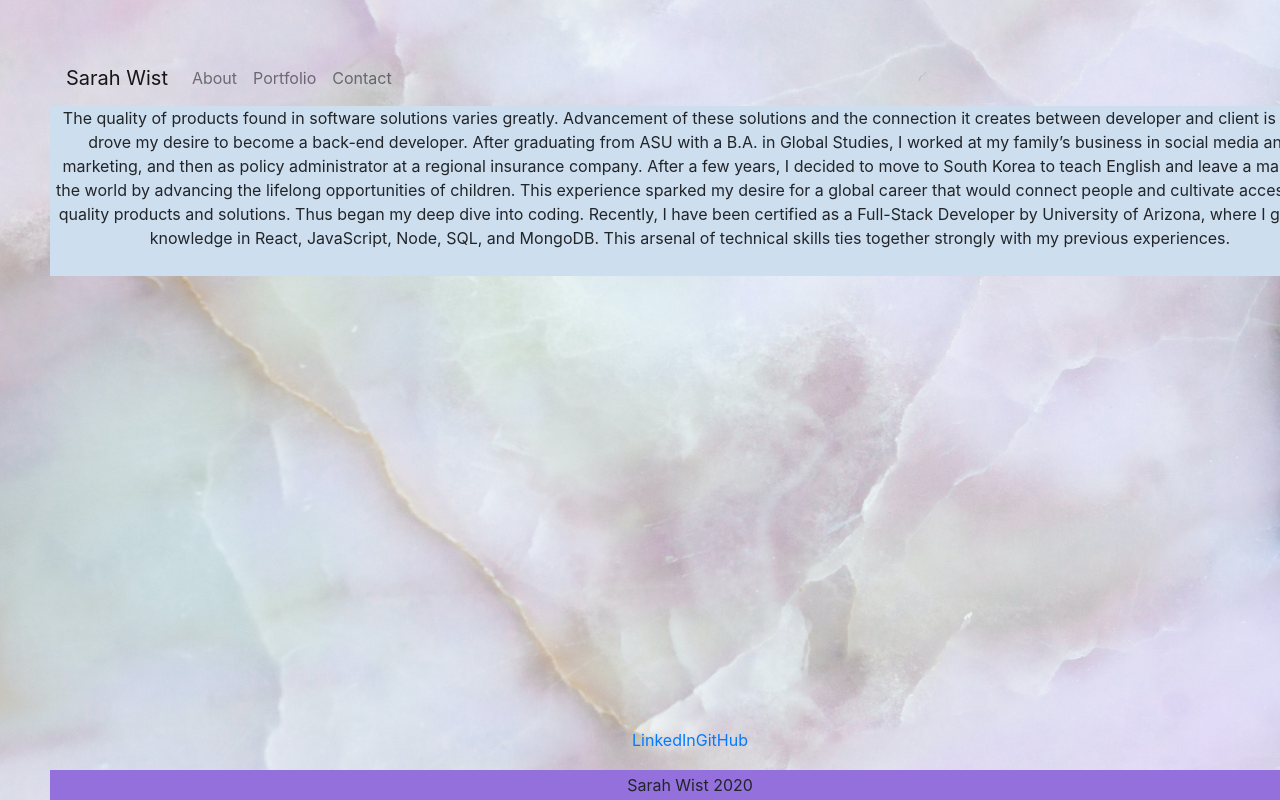
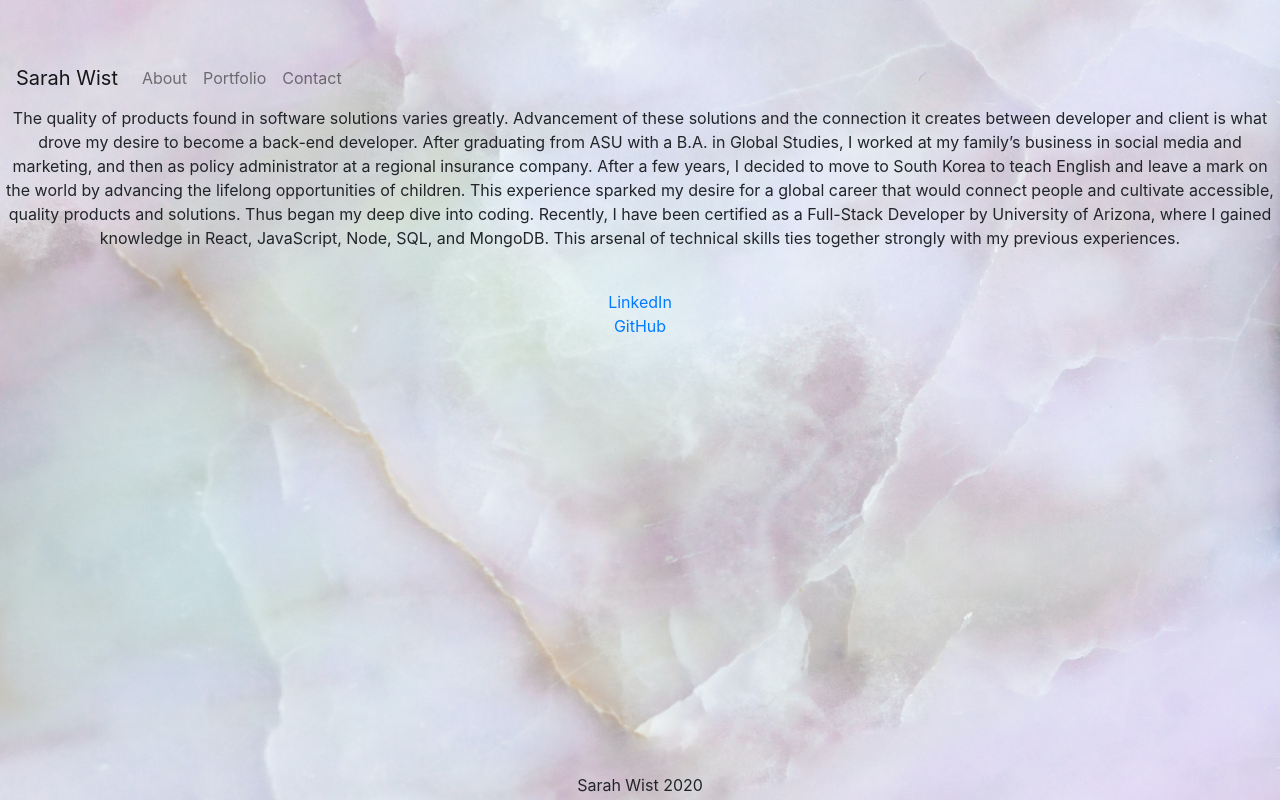
Before and after one commit to swist92/react-portfolio, a React (Create React App) app: page / in a window 1280 px wide. Built offline with nearby package versions, Linux system fonts and the light colour scheme.

Commit message:
updated margins

```diff
--- a/src/components/Footer/Footer.css
+++ b/src/components/Footer/Footer.css
@@ -1,6 +1,6 @@
 .footer {
   min-height: 10px;
-  /* opacity: 100%; */
+  /* opacity: 50%; */
   position: fixed;
   bottom: 0;
 }
@@ -12,5 +12,5 @@
   right: 0;
   text-align: center;
   padding: 3px;
-  background: mediumpurple;
+  /* background: mediumpurple;  */
 }
--- a/src/components/Footer/Footer.js
+++ b/src/components/Footer/Footer.js
@@ -5,8 +5,8 @@ function Footer() {
   return (
     <footer className="footer col-12 p-5 pl-0">
       <span>Sarah Wist 2020</span>
-      <a href="https://www.linkedin.com/in/sarah-wist-a02430103/">LinkedIn</a>
-      <a href="https://github.com/swist92">GitHub</a>
+      {/* <a href="https://www.linkedin.com/in/sarah-wist-a02430103/">LinkedIn</a>
+      <a href="https://github.com/swist92">GitHub</a> */}
     </footer>
   );
 }
--- a/src/components/Wrapper/Wrapper.css
+++ b/src/components/Wrapper/Wrapper.css
@@ -1,5 +1,6 @@
 .wrapper {
   min-height: 10%;
   padding-bottom: 10px;
-  background-color: #cddeee;
+  /* background-color: #cddeee;  */
+  /* opacity: 50%; */
 }
--- a/src/index.css
+++ b/src/index.css
@@ -1,5 +1,5 @@
 body {
-  margin: 50px;
+  margin: 50px auto;
   font-family: -apple-system, BlinkMacSystemFont, 'Segoe UI', 'Roboto', 'Oxygen',
     'Ubuntu', 'Cantarell', 'Fira Sans', 'Droid Sans', 'Helvetica Neue',
     sans-serif;
@@ -8,13 +8,14 @@ body {
   -moz-osx-font-smoothing: grayscale;
   height: 100%;
   background-image: url("./images/react_portfolio_bkgd_image.jpg");
-  position: fixed;
+  position: relative;
   min-width: 100%;
   min-height: 100%;
   background-attachment: fixed;
   background-position: center;
   background-repeat: no-repeat;
   background-size: cover;
+  padding-bottom: 10px;
 }
 
 code {
--- a/src/pages/About.js
+++ b/src/pages/About.js
@@ -19,6 +19,9 @@ function About() {
         in React, JavaScript, Node, SQL, and MongoDB. This arsenal of technical
         skills ties together strongly with my previous experiences.
       </p>
+      <br></br>
+      <a href="https://www.linkedin.com/in/sarah-wist-a02430103/">LinkedIn</a> <br></br>
+      <a href="https://github.com/swist92">GitHub</a>
     </div>
   );
 }
```
